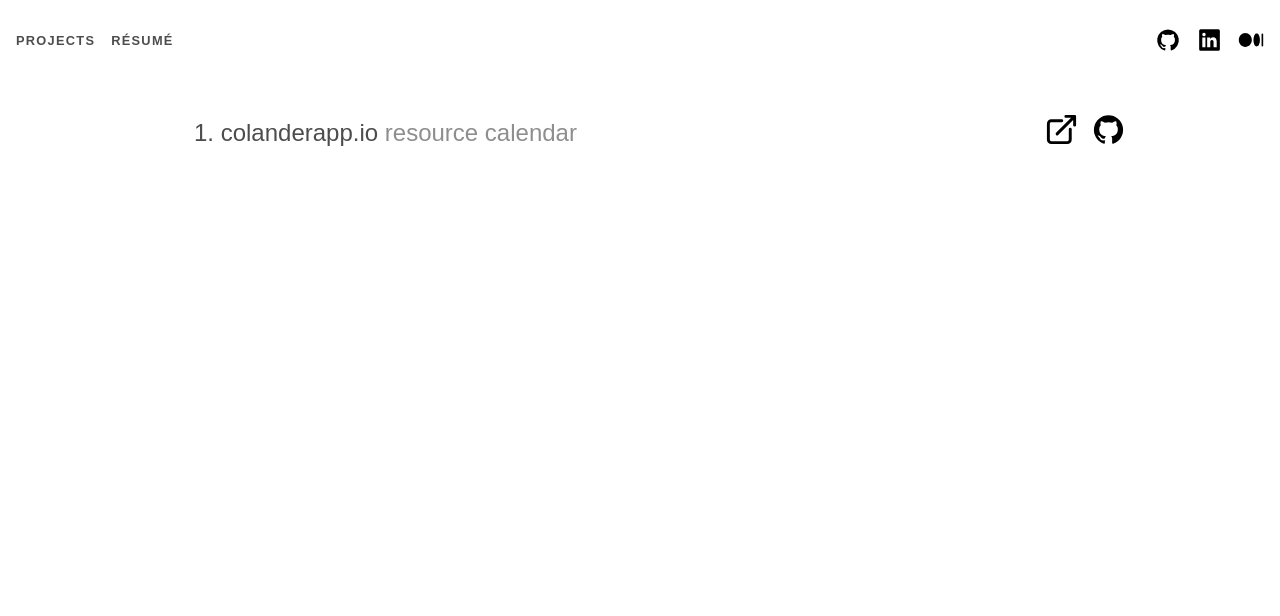
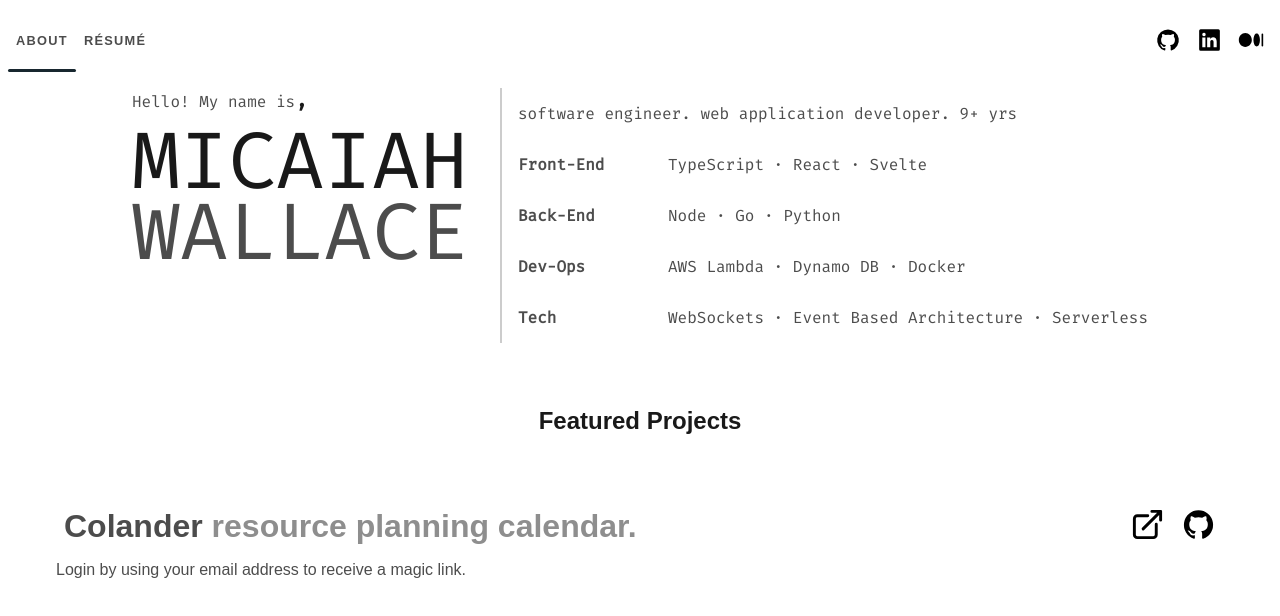
Before and after one commit to micaiahwallace/personal-portfolio, a SvelteKit app: page / in a window 1280 px wide. Shown: the top 616 px of the page. Built offline with nearby package versions, Linux system fonts and the light colour scheme.

Commit message:
updated site style and format

```diff
--- a/src/routes/+layout.svelte
+++ b/src/routes/+layout.svelte
@@ -24,7 +24,7 @@
 		flex-direction: column;
 		padding: 1rem;
 		width: 100%;
-		max-width: 64rem;
+		max-width: 75rem;
 		margin: 0 auto;
 		box-sizing: border-box;
 	}
--- a/src/routes/+page.svelte
+++ b/src/routes/+page.svelte
@@ -1,47 +1,80 @@
 <script>
-	import external from '$lib/images/external-link.svg';
-	import github from '$lib/images/github.svg';
+	import Projects from './Projects.svelte';
 </script>
 
 <svelte:head>
 	<title>Micaiah Wallace</title>
-	<meta name="description" content="Micaiah Wallace's software projects" />
+	<meta name="description" content="Micaiah Wallace" />
 </svelte:head>
 
-<ul>
-	<li>
-		<div>1. colanderapp.io <span class="muted">resource calendar</span></div>
-		<div class="project-link">
-			<a href="https://dev.colanderapp.io"><img src={external} alt="Colander App" /></a>
-			<a href="https://github.com/colander-app"><img src={github} alt="GitHub" /></a>
-		</div>
-	</li>
-</ul>
+<section class="top-section">
+	<div class="title">
+		<p>Hello! My name is<span class="text-dark comma">,</span></p>
+		<p class="fname">Micaiah</p>
+		<p class="lname">Wallace</p>
+	</div>
+	<div class="summary">
+		<p>software engineer. web application developer. 9+ yrs</p>
+		<p><b>Front-End</b> <span>TypeScript · React · Svelte</span></p>
+		<p><b>Back-End</b> <span>Node · Go · Python</span></p>
+		<p><b>Dev-Ops</b> <span>AWS Lambda · Dynamo DB · Docker</span></p>
+		<p><b>Tech</b> <span>WebSockets · Event Based Architecture · Serverless</span></p>
+	</div>
+</section>
+
+<Projects />
 
 <style>
-	ul {
-		list-style-type: none;
-		font-size: 1.5em;
+	.top-section {
+		display: flex;
+		flex-direction: row;
+		justify-content: center;
+		align-items: start;
+		flex-wrap: wrap;
+		gap: 2rem;
+		font-family: var(--font-mono);
 	}
 
-	ul > li {
+	.summary {
 		display: flex;
-		justify-content: space-between;
-		align-items: center;
-		padding: 0 10px;
+		flex-direction: column;
+		justify-content: center;
+		align-self: stretch;
+		border-left: solid 2px #ccc;
+		padding-left: 1rem;
 	}
 
-	.muted {
-		color: #8e8e8e;
+	.summary > p:nth-child(n + 2) {
+		display: flex;
 	}
 
-	.project-link {
-		display: flex;
-		flex-direction: row;
-		gap: 0.5em;
+	.summary > p:nth-child(n + 2) b {
+		min-width: 150px;
 	}
 
-	.project-link > a > img {
-		height: 35px;
+	.title {
+		display: flex;
+		flex-direction: column;
+	}
+
+	.comma {
+		font-weight: bold;
+		font-size: 1.3rem;
+	}
+
+	.title p {
+		margin: 0;
+	}
+
+	.fname {
+		color: var(--color-text-dark);
+		font-size: 5rem;
+		text-transform: uppercase;
+	}
+
+	.lname {
+		font-size: 5rem;
+		text-transform: uppercase;
+		margin-top: -25px !important;
 	}
 </style>
--- a/src/routes/Header.svelte
+++ b/src/routes/Header.svelte
@@ -9,25 +9,25 @@
 	<nav>
 		<ul>
 			<li aria-current={$page.url.pathname === '/' ? 'page' : undefined}>
-				<a href="/">Projects</a>
+				<a class="link" href="/">About</a>
 			</li>
 			<li aria-current={$page.url.pathname === '/resume' ? 'page' : undefined}>
-				<a href="/resume">Résumé</a>
+				<a class="link" href="/resume">Résumé</a>
 			</li>
 		</ul>
 		<ul>
 			<li>
-				<a href="https://github.com/micaiahwallace">
+				<a class="link" href="https://github.com/micaiahwallace/" target="_blank">
 					<img src={github} alt="GitHub" />
 				</a>
 			</li>
 			<li>
-				<a href="https://www.linkedin.com/in/micaiahwallace/">
+				<a class="link" href="https://www.linkedin.com/in/micaiahwallace/" target="_blank">
 					<img src={linkedin} alt="LinkedIn" />
 				</a>
 			</li>
 			<li>
-				<a href="https://micaiah-wallace.medium.com/">
+				<a class="link" href="https://micaiah-wallace.medium.com/" target="_blank">
 					<img src={medium} alt="Medium" />
 				</a>
 			</li>
@@ -70,48 +70,14 @@
 		height: 100%;
 	}
 
-	li[aria-current='page']::before {
-		--size: 6px;
-		content: '';
-		width: 0;
-		height: 0;
-		position: absolute;
-		top: 0;
-		left: calc(50% - var(--size));
-		border: var(--size) solid transparent;
-		border-top: var(--size) solid var(--color-theme-1);
-	}
-
 	a {
 		display: flex;
 		height: 100%;
 		align-items: center;
 		padding: 0 0.5rem;
-		color: var(--color-text);
-		font-weight: 700;
-		font-size: 0.8rem;
-		text-transform: uppercase;
-		letter-spacing: 0.1em;
-		text-decoration: none;
-		transition: color 0.2s linear;
 	}
 
-	a::before {
-		content: '';
-		position: absolute;
-		width: 100%;
-		height: 4px;
-		border-radius: 4px;
-		background-color: #18272f;
-		bottom: 0;
-		left: 0;
-		transform-origin: right;
-		transform: scaleX(0);
-		transition: transform 0.2s ease-in-out;
-	}
-
-	a:hover::before {
-		transform-origin: left;
+	li[aria-current='page'] a::before {
 		transform: scaleX(1);
 	}
 </style>
--- /dev/null
+++ b/src/routes/Projects.svelte
@@ -0,0 +1,107 @@
+<script lang="ts">
+	import external from '$lib/images/external-link.svg';
+	import github from '$lib/images/github.svg';
+
+	interface Project {
+		title: string;
+		summary: string;
+		description: string;
+		link: string;
+		linkAlt: string;
+		github: string;
+		githubAlt: string;
+	}
+
+	const projects: Project[] = [
+		{
+			title: 'Colander',
+			summary: 'resource planning calendar.',
+			description: 'Login by using your email address to receive a magic link.',
+			link: 'https://dev.colanderapp.io/',
+			linkAlt: 'Colander App',
+			github: 'https://github.com/colander-app/',
+			githubAlt: 'GitHub'
+		}
+	];
+</script>
+
+<h2>Featured Projects</h2>
+
+<ul>
+	{#each projects as project}
+		<li>
+			<div>
+				<a class="project-title" href={project.link}
+					>{project.title} <span class="muted">{project.summary}</span></a
+				>
+				<div class="project-link">
+					<a class="link" href={project.link} target="_blank">
+						<img src={external} alt={project.linkAlt} />
+					</a>
+					<a class="link" href={project.github} target="_blank">
+						<img src={github} alt={project.githubAlt} />
+					</a>
+				</div>
+			</div>
+			<p>{project.description}</p>
+		</li>
+	{/each}
+</ul>
+
+<style>
+	h2 {
+		color: var(--color-text-dark);
+		text-align: center;
+		margin-top: 4rem;
+		margin-bottom: 3rem;
+	}
+
+	.project-title {
+		font-size: 2rem;
+		text-decoration: none;
+		color: var(--color-text);
+		font-weight: 700;
+	}
+
+	.project-title:hover {
+		color: var(--color-text-dark);
+	}
+
+	ul {
+		list-style-type: none;
+		padding-left: 0;
+		font-size: 1.5em;
+	}
+
+	ul > li {
+		display: flex;
+		flex-direction: column;
+	}
+
+	ul > li > div {
+		display: flex;
+		justify-content: space-between;
+		align-items: center;
+	}
+
+	p {
+		font-size: 1rem;
+	}
+
+	.muted {
+		color: #8e8e8e;
+	}
+
+	.project-link {
+		display: flex;
+		flex-direction: row;
+	}
+
+	img {
+		height: 35px;
+	}
+
+	a {
+		padding: 0 0.5rem;
+	}
+</style>
--- a/src/routes/resume/+page.svelte
+++ b/src/routes/resume/+page.svelte
@@ -1,7 +1,49 @@
 <script>
 	import PdfViewer from 'svelte-pdf';
+	const resume_file = 'Micaiah_Wallace_Senior_Software_Engineer.pdf';
+	const resume_url = '/' + resume_file;
 </script>
 
-<div>
-	<PdfViewer url="/Micaiah_Wallace_Senior_Software_Engineer.pdf" data={undefined} />
-</div>
+<section>
+	<a class="link" href={resume_url} download={resume_file}>Download</a>
+	<span class="separator">{' '}</span>
+	<a class="link" href={resume_url}>View</a>
+</section>
+
+<PdfViewer
+	data={false}
+	scale={1.42}
+	showButtons={[]}
+	showBorder={false}
+	url="/Micaiah_Wallace_Senior_Software_Engineer.pdf"
+/>
+
+<style>
+	section {
+		position: relative;
+		display: flex;
+		justify-content: center;
+		gap: 1rem;
+		margin-bottom: 1rem;
+	}
+
+	section::after {
+		content: '';
+		position: absolute;
+		width: 100%;
+		height: 3px;
+		border-radius: 3px;
+		background: #ccc;
+		bottom: -30px;
+		left: 0;
+	}
+
+	.separator {
+		align-self: stretch;
+		border-left: solid 2px var(--color-text);
+	}
+
+	a::before {
+		display: none;
+	}
+</style>
--- a/src/routes/styles.css
+++ b/src/routes/styles.css
@@ -5,6 +5,50 @@
 		Cantarell, 'Open Sans', 'Helvetica Neue', sans-serif;
 	--font-mono: 'Fira Mono', monospace;
 	--color-text: rgba(0, 0, 0, 0.7);
+	--color-text-dark: rgba(0, 0, 0, 0.9);
 	font-family: var(--font-body);
 	color: var(--color-text);
 }
+
+.text-dark {
+	color: var(--color-text-dark);
+}
+
+a.link {
+	position: relative;
+	text-decoration: none;
+	transition: color 0.2s linear;
+	color: var(--color-text);
+	font-weight: 700;
+	font-size: 0.8rem;
+	text-transform: uppercase;
+	letter-spacing: 0.1em;
+}
+
+a.link::before {
+	content: '';
+	position: absolute;
+	width: 100%;
+	height: 3px;
+	border-radius: 3px;
+	background-color: #18272f;
+	bottom: 0;
+	left: 0;
+	transform-origin: right;
+	transform: scaleX(0);
+	transition: transform 0.2s ease-in-out;
+}
+
+a.link:hover::before {
+	transform-origin: left;
+	transform: scaleX(1);
+}
+
+/* Disable PDF sroll to top btn */
+#topBtn {
+	display: none;
+}
+
+canvas {
+	width: 100%;
+}
```
